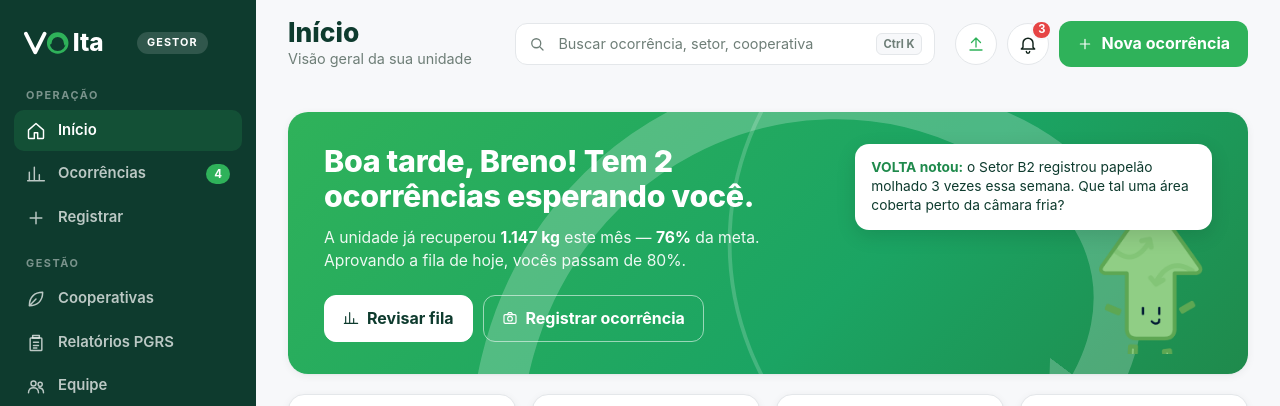
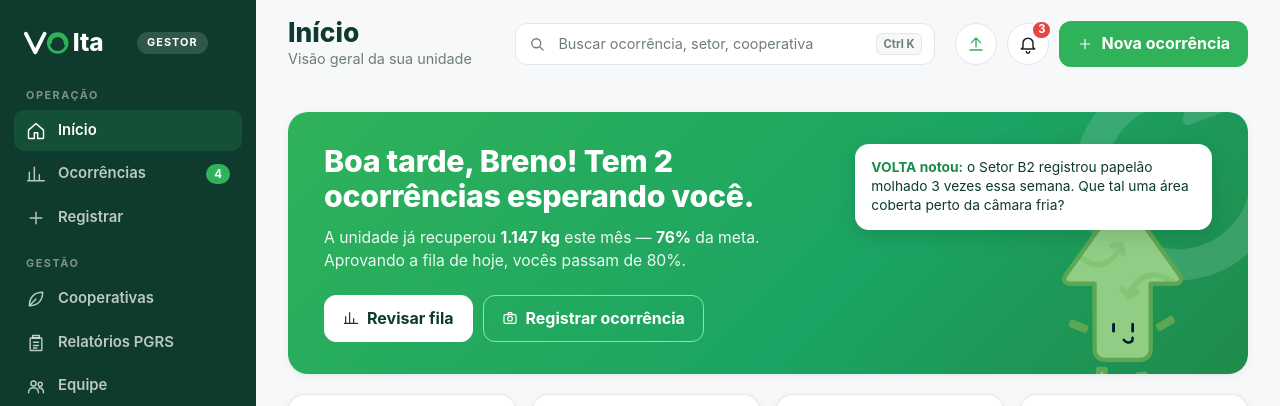
Before and after one commit to app-volta/volta-website-dad, a React (Vite) app: page /login in a window 1280 px wide. Both pictures are taken after typing "name@example.com", "Sample123" into the empty fields and a click on the button "Entrar". Shown: the top 406 px of the page. Built offline with nearby package versions, Linux system fonts and the light colour scheme; no server answers.

Commit message:
fix(home): usa a seta original do Figma atrás do mascote e ajusta o tamanho dele

```diff
--- a/src/components/Mascote/index.tsx
+++ b/src/components/Mascote/index.tsx
@@ -4,14 +4,16 @@ import mascoteOficial from "../../assets/mascote.png";
 
 interface MascoteProps {
   readonly tamanho?: number;
+  readonly altura?: number;
   readonly rotulo?: string;
 }
 
 export function Mascote({
   tamanho = 56,
+  altura: alturaProp,
   rotulo = "Assistente VOLTA",
 }: MascoteProps): ReactNode {
-  const altura = Math.round((tamanho / 100) * 120);
+  const altura = alturaProp ?? Math.round((tamanho / 100) * 120);
 
   return (
     <img
--- a/src/pages/Home/index.tsx
+++ b/src/pages/Home/index.tsx
@@ -188,44 +188,28 @@ export default function Home(): ReactNode {
     <div className="home-v2">
       <section className="home-hero" aria-labelledby="home-hero-titulo">
         <svg
-          className="home-hero__padrao"
-          viewBox="0 0 500 300"
-          preserveAspectRatio="xMaxYMid slice"
+          className="home-hero__seta"
+          viewBox="0 0 226.493 235.874"
+          width="226.493"
+          height="235.874"
+          fill="none"
           aria-hidden="true"
         >
-          <defs>
-            <marker
-              id="hero-seta-ponta"
-              viewBox="0 0 14 14"
-              refX="4"
-              refY="7"
-              markerUnits="strokeWidth"
-              markerWidth="2.2"
-              markerHeight="2.2"
-              orient="auto-start-reverse"
-            >
-              <path d="M 0 0 L 10 7 L 0 14 Z" fill="#FFFFFF" />
-            </marker>
-          </defs>
-          <circle
-            cx="380"
-            cy="150"
-            r="150"
-            fill="none"
-            stroke="#FFFFFF"
-            strokeWidth="2"
-            opacity="0.18"
-          />
-          <path
-            d="M 110 230 C 130 100 260 40 360 90 C 430 115 455 180 410 240"
-            fill="none"
-            stroke="#FFFFFF"
-            strokeWidth="26"
-            strokeLinecap="round"
-            strokeLinejoin="round"
-            opacity="0.22"
-            markerEnd="url(#hero-seta-ponta)"
-          />
+          <g opacity="0.13">
+            <path
+              d="M201.701 123.282C201.552 141.723 195.641 159.655 184.794 174.568C173.947 189.481 158.707 200.629 141.209 206.45C123.711 212.272 104.831 212.475 87.2119 207.032C69.5926 201.589 54.1166 190.773 42.9507 176.096C31.7848 161.42 25.4882 143.62 24.9423 125.187C24.3965 106.754 29.6289 88.6123 39.9068 73.3012C50.1847 57.9901 64.9935 46.2766 82.2599 39.8006C99.5262 33.3247 118.386 32.4106 136.197 37.1863"
+              stroke="white"
+              strokeWidth="31.2"
+              strokeLinecap="round"
+            />
+            <path
+              d="M139.539 5.20016L174.179 46.8604L123.083 65.6155L139.539 5.20016Z"
+              fill="white"
+              stroke="white"
+              strokeWidth="10.4"
+              strokeLinejoin="round"
+            />
+          </g>
         </svg>
         <div className="home-hero__conteudo">
           <h2 id="home-hero-titulo" className="home-hero__titulo">
@@ -254,7 +238,7 @@ export default function Home(): ReactNode {
           </p>
         </aside>
         <div className="home-hero__mascote" aria-hidden="true">
-          <Mascote tamanho={130} />
+          <Mascote tamanho={122} altura={182} />
         </div>
       </section>
 
--- a/src/pages/Home/styles.css
+++ b/src/pages/Home/styles.css
@@ -23,11 +23,12 @@
   min-height: 260px;
 }
 
-.home-hero__padrao {
+.home-hero__seta {
   position: absolute;
-  inset: 0;
-  width: 100%;
-  height: 100%;
+  top: -58px;
+  right: -43px;
+  width: 226px;
+  height: 236px;
   pointer-events: none;
   z-index: 0;
 }
@@ -120,12 +121,17 @@
 
 .home-hero__mascote {
   position: absolute;
-  right: 32px;
-  bottom: 20px;
-  width: 130px;
-  height: 156px;
+  right: 64px;
+  bottom: -4px;
+  width: 122px;
+  height: 182px;
   z-index: 1;
   pointer-events: none;
+}
+
+.home-hero__mascote img {
+  width: 100%;
+  height: 100%;
 }
 
 .home-kpis {
@@ -559,8 +565,8 @@
     padding: 24px 22px;
   }
   .home-hero__mascote {
-    width: 120px;
-    height: 120px;
+    width: 82px;
+    height: 122px;
     right: 10px;
     top: 14px;
     bottom: auto;
```
